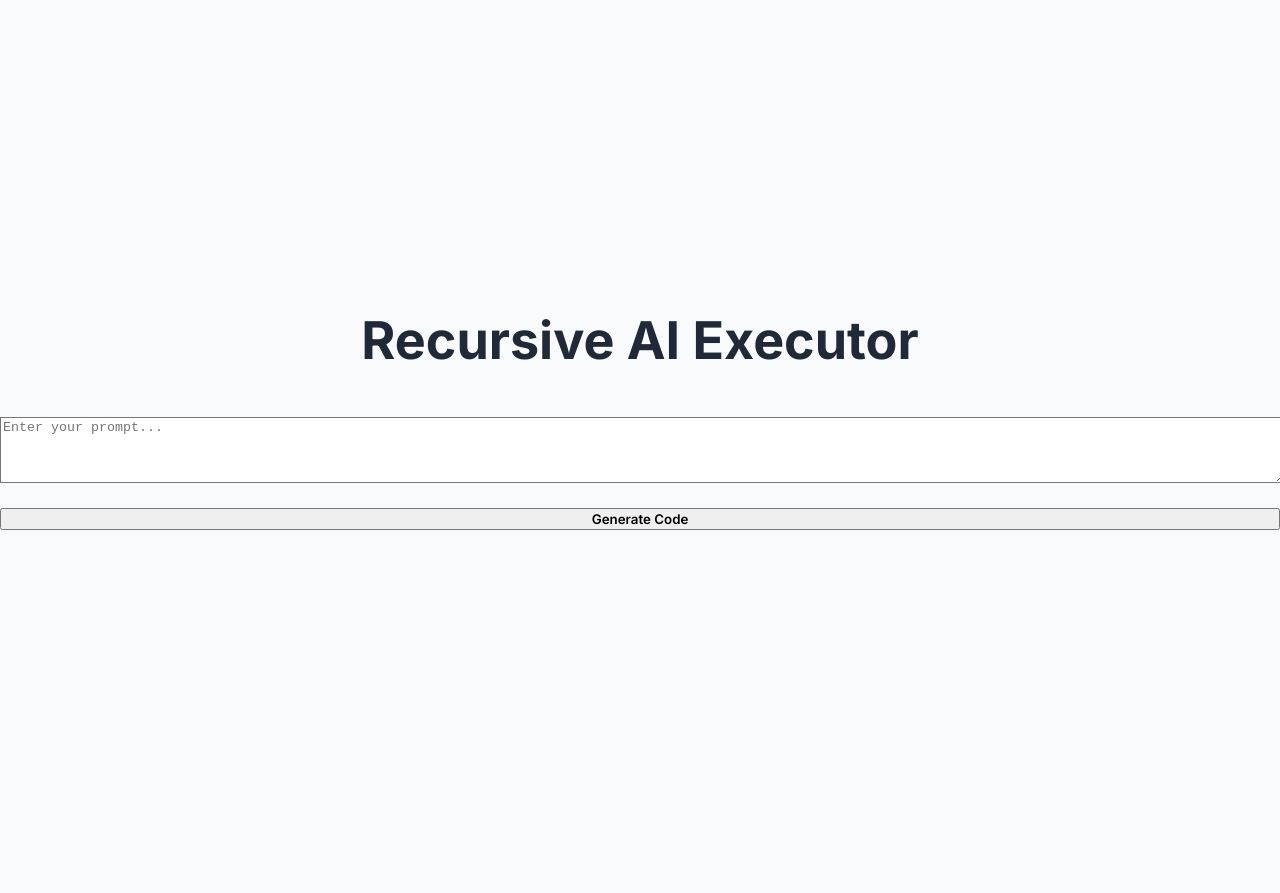
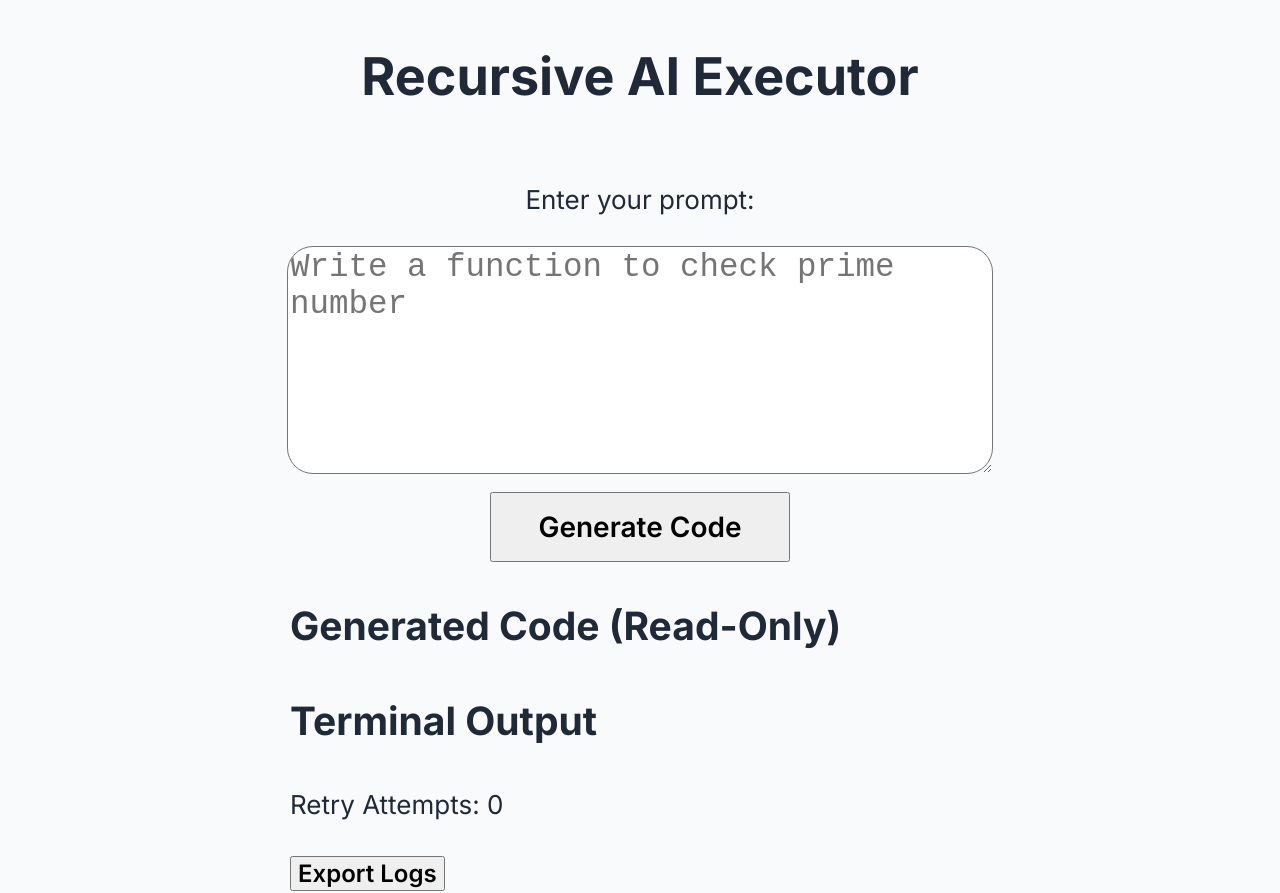
Before and after one commit to BALASAI77/recursive-ai-executor, a React (Vite) app in the folder frontend/: page / in a window 1280 px wide. Before the commit the page ends 800 px from the top, so only its background shows below. Built offline with nearby package versions, Linux system fonts and the light colour scheme; no server answers.

Commit message:
Update App.jsx

```diff
--- a/frontend/src/App.jsx
+++ b/frontend/src/App.jsx
@@ -1,114 +1,123 @@
-import React, { useState } from "react";
-
-const BACKEND_URL = "https://recursive-ai-executor.onrender.com";
+import { useState, useEffect } from 'react';
+import axios from 'axios';
+import hljs from 'highlight.js';
+import 'highlight.js/styles/vs2015.css';
+import { saveAs } from 'file-saver';
 
 function App() {
-  const [prompt, setPrompt] = useState("");
-  const [generatedCode, setGeneratedCode] = useState("");
-  const [terminalOutput, setTerminalOutput] = useState("");
-  const [error, setError] = useState("");
+  const [prompt, setPrompt] = useState('');
+  const [code, setCode] = useState('');
+  const [output, setOutput] = useState('');
+  const [retryCount, setRetryCount] = useState(0);
   const [loading, setLoading] = useState(false);
-  const [retryCount, setRetryCount] = useState(0);
+  const [logs, setLogs] = useState([]);
 
-  const handleSubmit = async () => {
-    if (!prompt.trim()) return;
+  const backendURL = import.meta.env.VITE_BACKEND_URL; // 🔑 Load from env
 
+  const handleGenerate = async () => {
+    if (!prompt.trim()) {
+      alert('Please enter a prompt!');
+      return;
+    }
     setLoading(true);
-    setError("");
-    setGeneratedCode("");
-    setTerminalOutput("");
-    setRetryCount(0);
+    setCode('');
+    setOutput('');
+    let attempts = 0;
+    const maxRetries = 3;
 
-    let success = false;
-    let attempts = 0;
-
-    while (!success && attempts < 3) {
-      try {
-        const response = await fetch(`${BACKEND_URL}/execute`, {
-          method: "POST",
-          headers: { "Content-Type": "application/json" },
-          body: JSON.stringify({ prompt }),
-        });
-
-        if (!response.ok) {
-          throw new Error(`Backend error: ${response.status}`);
-        }
-
-        const data = await response.json();
-        setGeneratedCode(data.final_code || "");
-        setTerminalOutput(
-          data.success
-            ? data.output || "No output"
-            : data.error || "Unknown error"
-        );
-        success = true;
-      } catch (err) {
+    while (attempts < maxRetries) {
       attempts++;
       setRetryCount(attempts);
-        if (attempts >= 3) {
-          setError("# Error connecting to backend after max retries...");
+      try {
+        const response = await axios.post(`${backendURL}/execute`, { prompt });
+        setCode(response.data.final_code || '# No code generated...');
+        setOutput(
+          response.data.output ||
+            'No terminal output available. Backend may not execute code.'
+        );
+        setLogs([
+          ...logs,
+          {
+            prompt,
+            code: response.data.final_code,
+            output: response.data.output,
+            timestamp: new Date().toISOString(),
+            retries: attempts,
+          },
+        ]);
+        break;
+      } catch (error) {
+        console.error('Error on attempt', attempts, ':', error);
+        if (attempts === maxRetries) {
+          setCode('# Error connecting to backend after max retries...');
+          setOutput('Max retries reached. Check backend logs.');
+          setLogs([
+            ...logs,
+            {
+              prompt,
+              code: '# Error',
+              output: 'Max retries reached.',
+              timestamp: new Date().toISOString(),
+              retries: attempts,
+            },
+          ]);
         }
       }
     }
-
     setLoading(false);
   };
 
+  useEffect(() => {
+    if (code) {
+      setTimeout(() => hljs.highlightAll(), 100);
+    }
+  }, [code]);
+
+  const exportLogs = () => {
+    const data = JSON.stringify(logs, null, 2);
+    const blob = new Blob([data], { type: 'application/json' });
+    saveAs(blob, `recursive-ai-logs-${new Date().toISOString().split('T')[0]}.json`);
+  };
+
   return (
-    <div className="min-h-screen bg-gray-100 flex items-center justify-center p-6">
-      <div className="w-full max-w-3xl bg-white shadow-lg rounded-2xl p-8">
-        <h1 className="text-3xl font-bold text-center mb-6 text-indigo-600">
-          Recursive AI Executor
-        </h1>
-
+    <div className="flex flex-col items-center justify-center min-h-screen bg-gray-50 px-4">
+      <h1 className="text-3xl font-bold text-gray-900 mb-6">Recursive AI Executor</h1>
+      <p className="text-lg text-gray-700 mb-2">Enter your prompt:</p>
       <textarea
         value={prompt}
         onChange={(e) => setPrompt(e.target.value)}
-          placeholder="Enter your prompt..."
-          className="w-full border border-gray-300 rounded-lg p-4 mb-4 focus:outline-none focus:ring-2 focus:ring-indigo-500"
-          rows={4}
+        placeholder="Write a function to check prime number"
+        className="border border-gray-300 px-4 py-2 w-[700px] mb-4 shadow-sm focus:outline-none focus:ring-2 focus:ring-blue-500"
+        rows={6}
+        style={{ borderRadius: '1rem', fontSize: '1.25rem' }}
       />
-
+      <div>
         <button
-          onClick={handleSubmit}
+          onClick={handleGenerate}
+          className="bg-blue-600 text-white font-semibold rounded-md shadow-md hover:bg-blue-700 transition"
+          style={{ marginTop: '18px', padding: '16px 40px', fontSize: '28px', width: '300px' }}
           disabled={loading}
-          className="w-full bg-indigo-600 text-white font-semibold py-3 rounded-lg hover:bg-indigo-700 transition disabled:opacity-50"
         >
-          {loading ? "Generating..." : "Generate Code"}
+          {loading ? 'Generating...' : 'Generate Code'}
         </button>
-
-        {error && (
-          <div className="mt-4 text-red-600 font-semibold whitespace-pre-line">
-            {error}
-            {retryCount > 0 && (
-              <p className="text-sm text-gray-500">
-                Retry Attempts: {retryCount}
-              </p>
-            )}
       </div>
-        )}
-
-        {generatedCode && (
-          <div className="mt-6">
-            <h2 className="text-xl font-semibold mb-2 text-gray-700">
-              Generated Code (Read-Only)
-            </h2>
-            <pre className="bg-gray-900 text-green-400 p-4 rounded-lg overflow-x-auto">
-              {generatedCode}
+      <div className="mt-6 w-[700px]">
+        <h2 className="text-xl font-semibold text-gray-900 mb-2">Generated Code (Read-Only)</h2>
+        <pre className="bg-gray-900 text-green-400 p-4 rounded-md text-left text-sm font-mono w-full whitespace-pre-wrap shadow-lg">
+          <code className="language-python">{code}</code>
         </pre>
-          </div>
-        )}
-
-        {terminalOutput && (
-          <div className="mt-6">
-            <h2 className="text-xl font-semibold mb-2 text-gray-700">
-              Terminal Output
-            </h2>
-            <pre className="bg-gray-900 text-yellow-300 p-4 rounded-lg overflow-x-auto">
-              {terminalOutput}
+        <h2 className="text-xl font-semibold text-gray-900 mt-4 mb-2">Terminal Output</h2>
+        <pre className="bg-gray-800 text-white p-4 rounded-md text-left text-sm font-mono w-full whitespace-pre-wrap shadow-lg">
+          {output}
         </pre>
-          </div>
-        )}
+        <p className="mt-2 text-lg text-gray-700">Retry Attempts: {retryCount}</p>
+        <button
+          onClick={exportLogs}
+          className="bg-green-600 text-white font-semibold rounded-md shadow-md hover:bg-green-700 transition px-8 py-3"
+          style={{ fontSize: '24px' }}
+        >
+          Export Logs
+        </button>
       </div>
     </div>
   );
```
Lines whose indentation alone changed are shown as unchanged.
